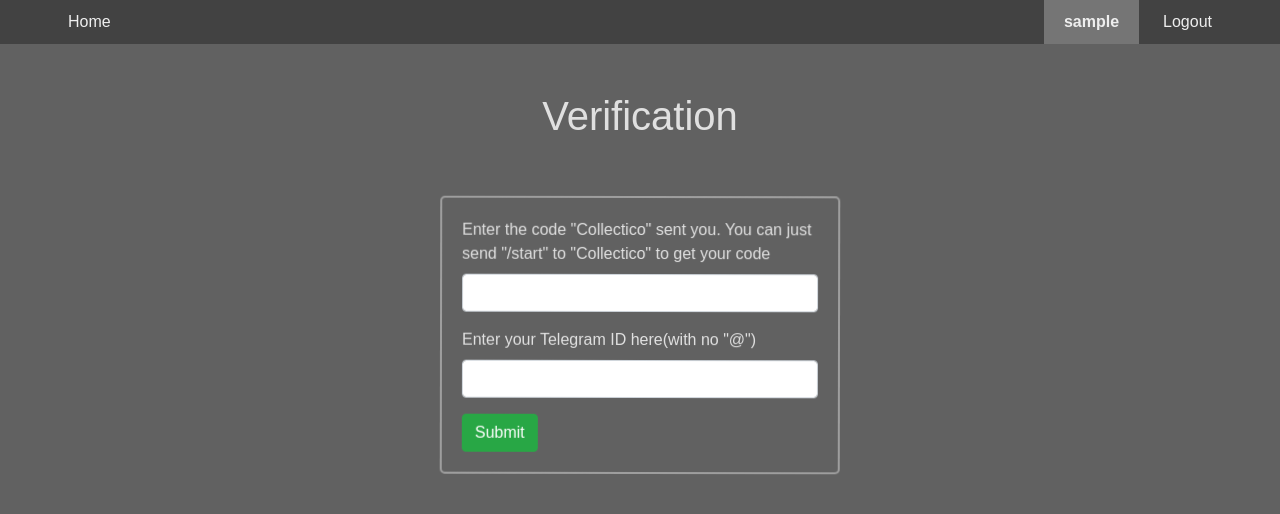
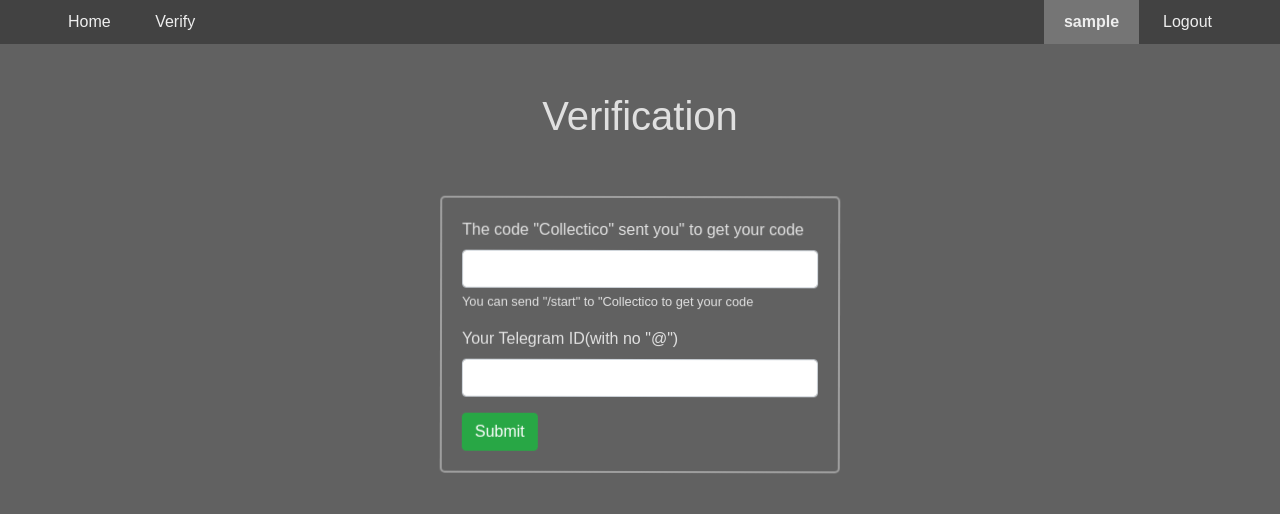
Before and after one commit to M-Moein-M/CollecticoBot, a Node server app: page /verification in a window 1280 px wide. Shown: the top 514 px of the page. Run offline with Node 20, Linux system fonts and the light colour scheme; the visitor is signed in with stand-in values (Sample User, id 1); some libraries are stand-ins or nearby versions; some web fonts are replaced.

Commit message:
added verification link in header

```diff
--- a/routes/index.js
+++ b/routes/index.js
@@ -5,6 +5,7 @@
   res.render('index', {
     isUserLogged: req.isAuthenticated(),
     username: req.isAuthenticated() ? req.user.username : null,
+    isVerified: req.user.isVerified,
   });
 });
 
--- a/routes/verification.js
+++ b/routes/verification.js
@@ -24,10 +24,7 @@
     }
 
     if (user == null) {
-      req.flash(
-        'appMsgError',
-        "This ID did not contact 'Collectico' yet(send '/start' to Collectico)"
-      );
+      req.flash('appMsgError', "This ID did not contact 'Collectico' yet");
       res.redirect('/verification');
       return;
     }
@@ -47,6 +44,7 @@
             email: req.user.email,
             username: req.user.username,
             password: req.user.password,
+            isVerified: true,
           },
         },
         {},
--- a/views/partials/header.handlebars
+++ b/views/partials/header.handlebars
@@ -3,6 +3,11 @@
     <li>Home</li>
   </a>
   {{#if isUserLogged}}
+  {{#unless isVerified}}
+  <a href="/verification">
+    <li>Verify</li>
+  </a>
+  {{/unless}}
   <a href="/logout">
     <li class="float-rigt mr-5">Logout</li>
   </a>
--- a/views/verification.handlebars
+++ b/views/verification.handlebars
@@ -10,14 +10,16 @@
       {{> messages}}
 
       <div class="form-group">
-        <label for="verification-code">Enter the code "Collectico" sent you. You can just send "/start" to "Collectico"
+        <label for="verification-code">The code "Collectico" sent you"
           to get your code</label>
         <input type="text" class="form-control" id="verification-code" name="verificationCode" spellcheck="false"
           required autocomplete="off">
+        <small class="form-text">You can send "/start" to "Collectico to get your code</small>
+
       </div>
 
       <div class="form-group">
-        <label for="telegram-id">Enter your Telegram ID here(with no "@")</label>
+        <label for="telegram-id">Your Telegram ID(with no "@")</label>
         <input type="text" class="form-control" id="telegram-id" name="telegramId" spellcheck="false" required
           autocomplete="off">
       </div>
```
